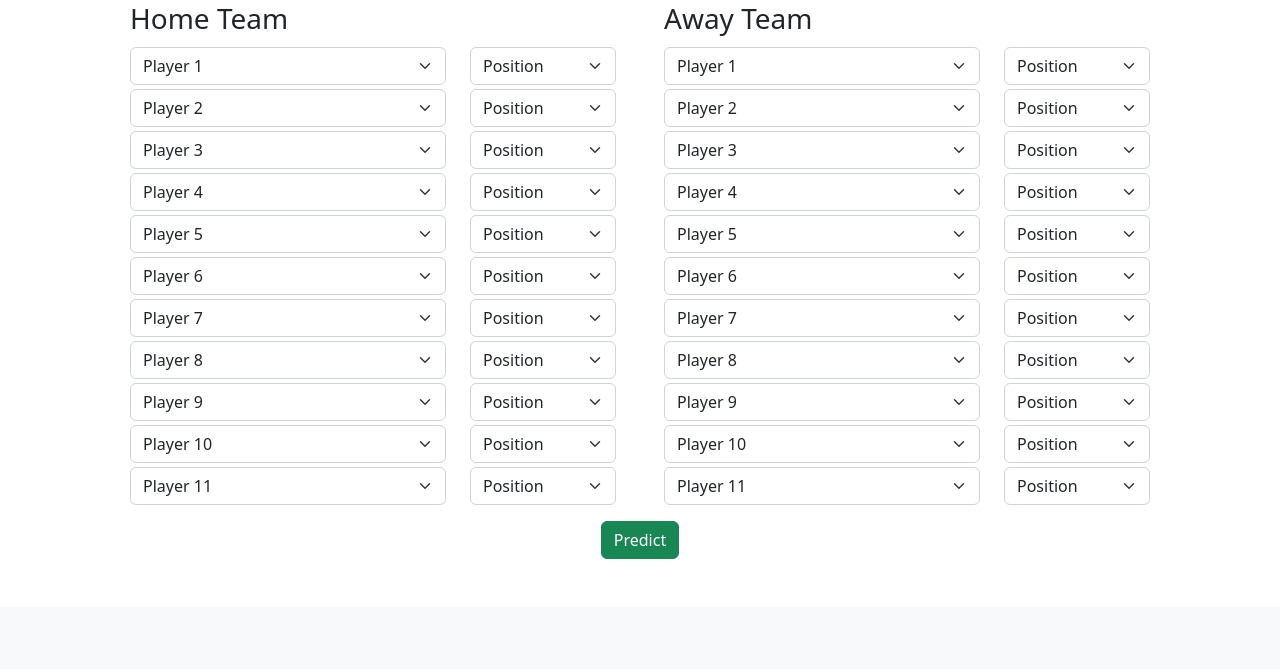
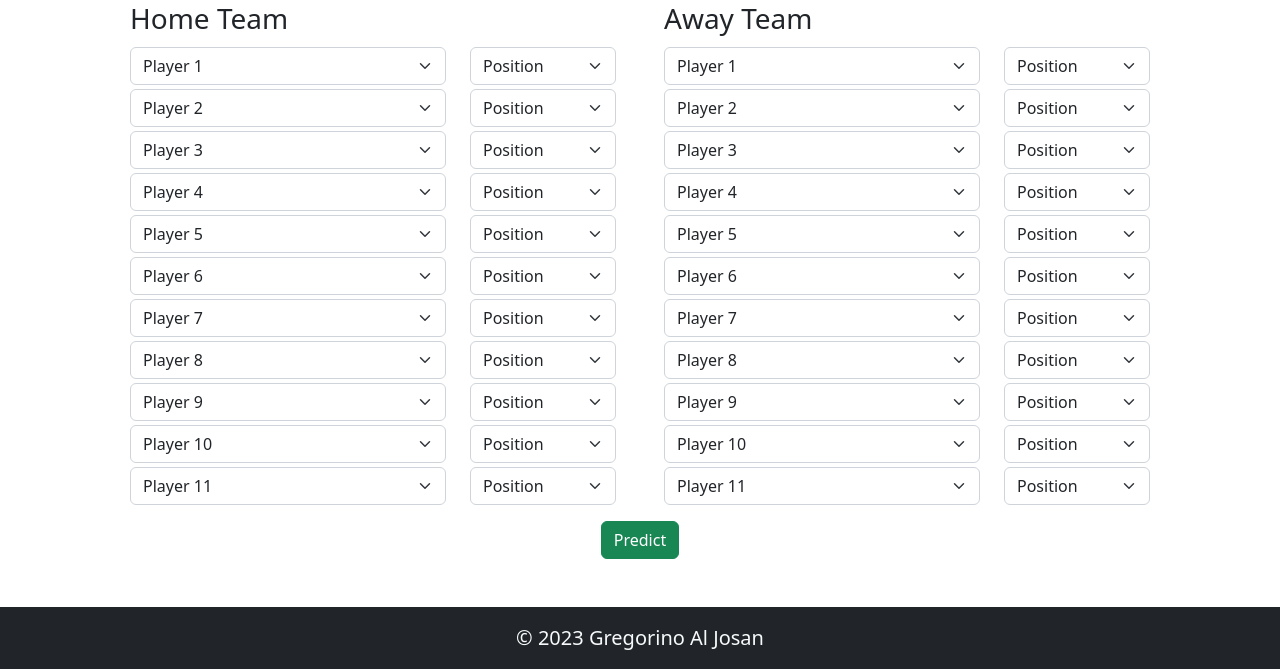
Before and after one commit to rinogrego/Football-Team-Simulation, a Django app: page / in a window 1280 px wide. Shown: the part 294-963 px from the top of the page. Before the commit the page ends 853 px from the top, so only its background shows below. Run offline with Django 4.2, Linux system fonts and the light colour scheme; data that the repository does not hold is empty; parts of the project's set-up code (start-up, migrations or seed data) failed here and were passed over.

Commit message:
add copyright mark

```diff
--- a/backend/football_prediction/templates/football_prediction/index.html
+++ b/backend/football_prediction/templates/football_prediction/index.html
@@ -339,6 +339,12 @@
 
     </div>
 
+    <section id="footer" class="bg-dark text-light">
+        <div class="container d-flex justify-content-center">
+            <div class="p-3 fs-5">&#169; 2023 Gregorino Al Josan</div>
+        </div>
+    </section>
+
     <script src="https://cdn.jsdelivr.net/npm/bootstrap@5.2.3/dist/js/bootstrap.bundle.min.js" integrity="sha384-kenU1KFdBIe4zVF0s0G1M5b4hcpxyD9F7jL+jjXkk+Q2h455rYXK/7HAuoJl+0I4" crossorigin="anonymous"></script>
 </body>
 </html>
--- a/backend/football_prediction/templates/football_prediction/prediction.html
+++ b/backend/football_prediction/templates/football_prediction/prediction.html
@@ -58,6 +58,12 @@
         </div>
     </div>
 
+    <section id="footer" class="bg-dark text-light">
+        <div class="container d-flex justify-content-center">
+            <div class="p-3 fs-5">&#169; 2023 Gregorino Al Josan</div>
+        </div>
+    </section>
+
     <script src="https://cdn.jsdelivr.net/npm/bootstrap@5.2.3/dist/js/bootstrap.bundle.min.js" integrity="sha384-kenU1KFdBIe4zVF0s0G1M5b4hcpxyD9F7jL+jjXkk+Q2h455rYXK/7HAuoJl+0I4" crossorigin="anonymous"></script>
 </body>
 </html>
```
